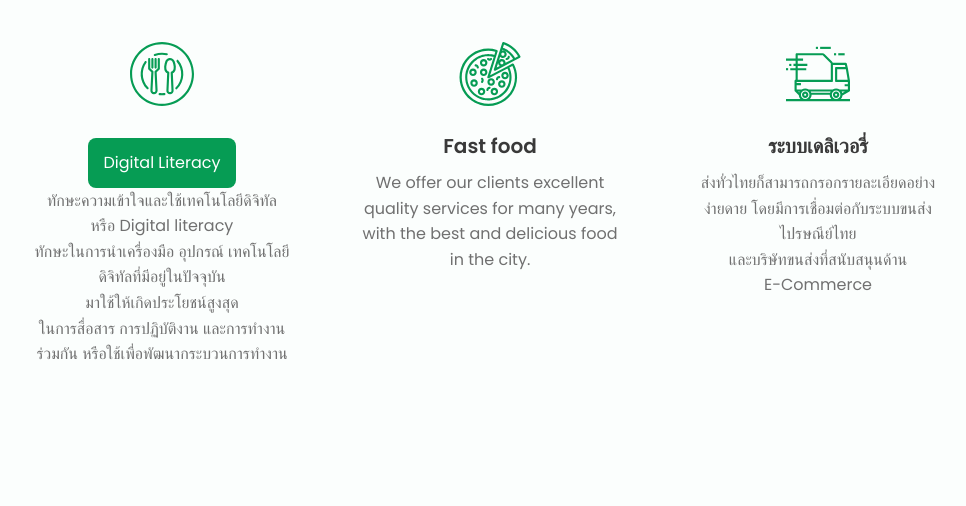
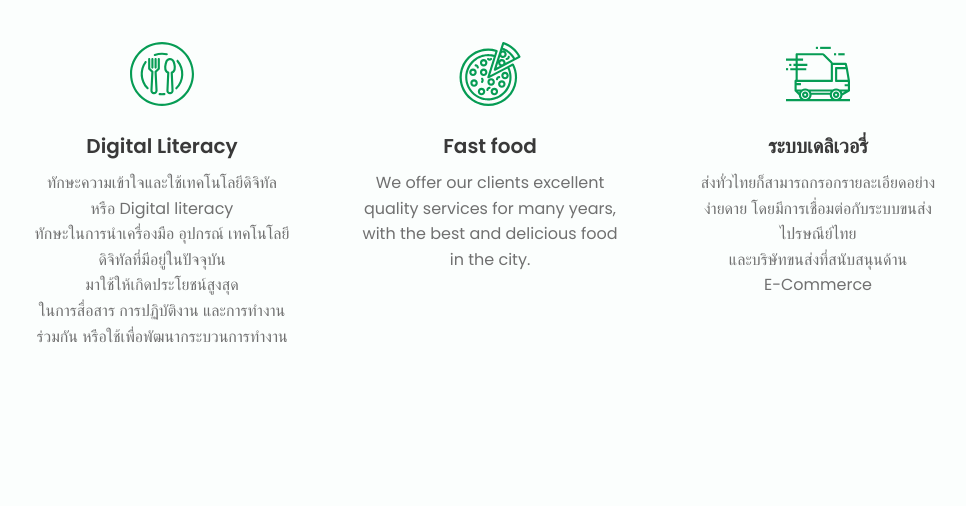
Before and after one commit to Chiraporn-noo/restaurant, a plain HTML site: page index.html in a window 1280 px wide. Shown: the part 980-1486 px from the top of the page, without its empty margins (150-1116 px from the left). Drawn offline with nearby package versions, Linux system fonts and the light colour scheme.

Commit message:
indextsd

```diff
--- a/index.html
+++ b/index.html
@@ -125,8 +125,7 @@
                             16.8875 47.057C17.3045 47.4744 17.9811 47.4746 18.3984 47.0576C18.8157
                             46.6405 18.816 45.964 18.3989 45.5466Z"/>
                         </svg>
-                        <h3 class="services__title"></h3>
-                        <a href="https://fb.watch/5rjaXsL6Bp" class="button">Digital Literacy</a>
+                        <h3 class="services__title">Digital Literacy</h3>
                         <p class="services__description">ทักษะความเข้าใจและใช้เทคโนโลยีดิจิทัล หรือ Digital literacy<br>ทักษะในการนำเครื่องมือ อุปกรณ์ เทคโนโลยีดิจิทัลที่มีอยู่ในปัจจุบัน<br>มาใช้ให้เกิดประโยชน์สูงสุด <br>ในการสื่อสาร การปฏิบัติงาน และการทำงานร่วมกัน หรือใช้เพื่อพัฒนากระบวนการทำงาน</p>
                     </div>
 
```
